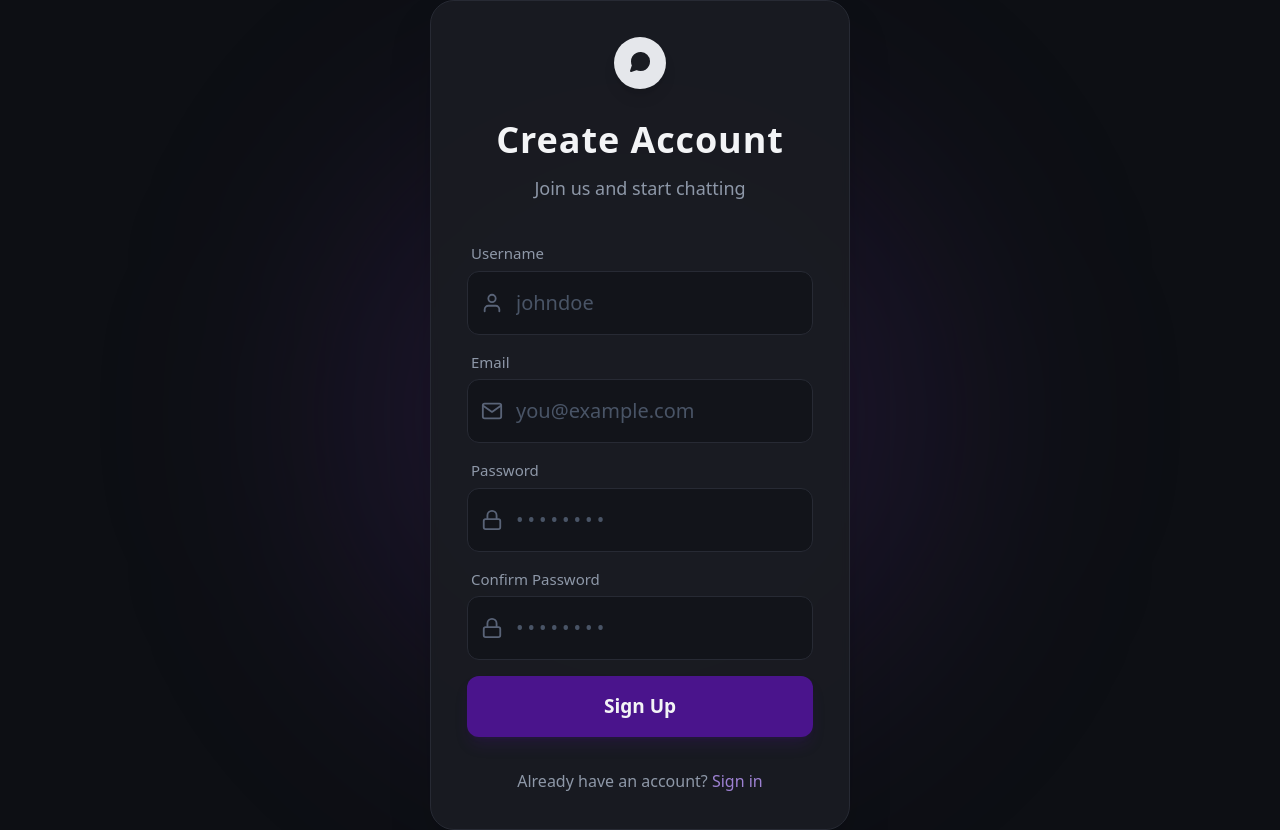
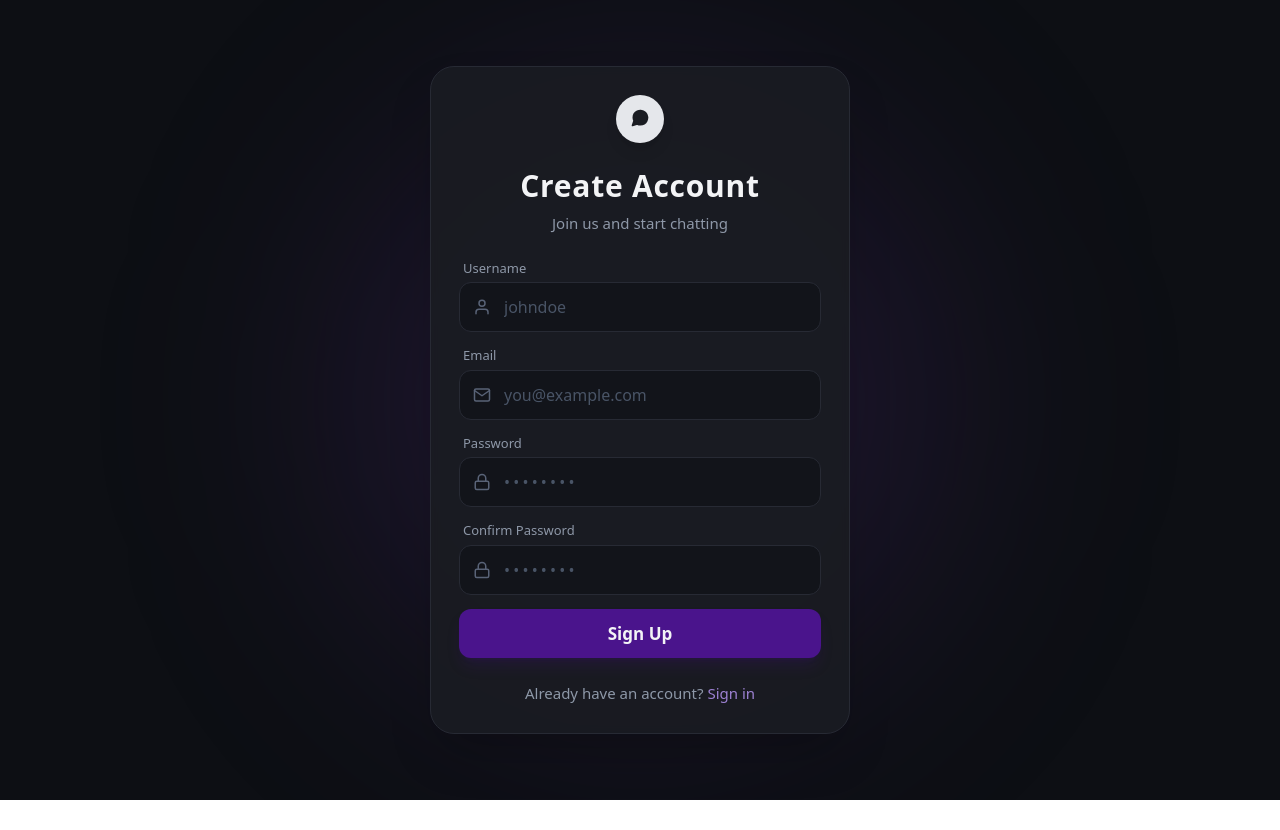
Before and after one commit to keshavagr273/Chat-App, a React (Vite) app in the folder frontend/: page /register in a window 1280 px wide. After the commit the page ends 800 px from the top, so only its background shows below. Built offline with nearby package versions, Linux system fonts and the light colour scheme; no server answers.

Commit message:
Update scale of registration page

```diff
--- a/frontend/src/pages/Register.jsx
+++ b/frontend/src/pages/Register.jsx
@@ -45,39 +45,39 @@ const Register = () => {
       <div className="absolute top-1/2 left-1/2 -translate-x-1/2 -translate-y-1/2 w-[600px] h-[600px] bg-[#663399]/20 rounded-full blur-[120px] pointer-events-none"></div>
 
       {/* Main Card */}
-      <div className="w-full max-w-[420px] bg-[#1a1c22]/95 backdrop-blur-sm border border-[#272a34] rounded-[24px] shadow-2xl p-9 relative z-10">
+      <div className="w-full max-w-[420px] bg-[#1a1c22]/95 backdrop-blur-sm border border-[#272a34] rounded-[24px] shadow-2xl p-7 relative z-10 my-4">
         {/* Logo */}
-        <div className="flex justify-center mb-6">
-          <div className="w-[52px] h-[52px] bg-[#e5e7eb] rounded-full flex items-center justify-center shadow-lg">
-            <FiMessageCircle className="text-[#1a1c22] text-2xl stroke-[2] translate-y-[-1px] fill-[#1a1c22]" />
+        <div className="flex justify-center mb-5">
+          <div className="w-[48px] h-[48px] bg-[#e5e7eb] rounded-full flex items-center justify-center shadow-lg">
+            <FiMessageCircle className="text-[#1a1c22] text-xl stroke-[2] translate-y-[-1px] fill-[#1a1c22]" />
           </div>
         </div>
 
         {/* Title */}
-        <h2 className="text-[36px] font-semibold text-gray-100 text-center mb-2 tracking-wide">
+        <h2 className="text-[30px] font-semibold text-gray-100 text-center mb-1 tracking-wide">
           Create Account
         </h2>
-        <p className="text-[#8e98a8] text-center mb-10 text-[18px]">
+        <p className="text-[#8e98a8] text-center mb-6 text-[15px]">
           Join us and start chatting
         </p>
 
         {/* Register Form */}
-        <form onSubmit={handleSubmit} className="space-y-4">
+        <form onSubmit={handleSubmit} className="space-y-3.5">
           {/* Username */}
           <div>
-            <label className="block text-[#8e98a8] mb-1.5 text-[15px] font-medium ml-1">
+            <label className="block text-[#8e98a8] mb-1 text-[13px] font-medium ml-1">
               Username
             </label>
             <div className="relative group">
               <div className="absolute inset-y-0 left-0 pl-3.5 flex items-center pointer-events-none">
-                <FiUser className="text-[#596377] text-[22px] group-focus-within:text-gray-300 transition-colors" />
+                <FiUser className="text-[#596377] text-[18px] group-focus-within:text-gray-300 transition-colors" />
               </div>
               <input
                 type="text"
                 name="username"
                 value={formData.username}
                 onChange={handleChange}
-                className="w-full pl-12 pr-4 py-4 bg-[#12141a] border border-[#272a34] rounded-xl text-gray-200 placeholder-[#495466] focus:outline-none focus:border-secondary focus:ring-1 focus:ring-secondary/50 transition-all text-[20px] placeholder:text-[20px] caret-white"
+                className="w-full pl-11 pr-4 py-3 bg-[#12141a] border border-[#272a34] rounded-xl text-gray-200 placeholder-[#495466] focus:outline-none focus:border-secondary focus:ring-1 focus:ring-secondary/50 transition-all text-[16px] placeholder:text-[16px] caret-white"
                 placeholder="johndoe"
                 required
                 minLength={3}
@@ -87,19 +87,19 @@ const Register = () => {
 
           {/* Email */}
           <div>
-            <label className="block text-[#8e98a8] mb-1.5 text-[15px] font-medium ml-1">
+            <label className="block text-[#8e98a8] mb-1 text-[13px] font-medium ml-1">
               Email
             </label>
             <div className="relative group">
               <div className="absolute inset-y-0 left-0 pl-3.5 flex items-center pointer-events-none">
-                <FiMail className="text-[#596377] text-[22px] group-focus-within:text-gray-300 transition-colors" />
+                <FiMail className="text-[#596377] text-[18px] group-focus-within:text-gray-300 transition-colors" />
               </div>
               <input
                 type="email"
                 name="email"
                 value={formData.email}
                 onChange={handleChange}
-                className="w-full pl-12 pr-4 py-4 bg-[#12141a] border border-[#272a34] rounded-xl text-gray-200 placeholder-[#495466] focus:outline-none focus:border-secondary focus:ring-1 focus:ring-secondary/50 transition-all text-[20px] placeholder:text-[20px] caret-white"
+                className="w-full pl-11 pr-4 py-3 bg-[#12141a] border border-[#272a34] rounded-xl text-gray-200 placeholder-[#495466] focus:outline-none focus:border-secondary focus:ring-1 focus:ring-secondary/50 transition-all text-[16px] placeholder:text-[16px] caret-white"
                 placeholder="you@example.com"
                 required
               />
@@ -108,19 +108,19 @@ const Register = () => {
 
           {/* Password */}
           <div>
-            <label className="block text-[#8e98a8] mb-1.5 text-[15px] font-medium ml-1">
+            <label className="block text-[#8e98a8] mb-1 text-[13px] font-medium ml-1">
               Password
             </label>
             <div className="relative group">
               <div className="absolute inset-y-0 left-0 pl-3.5 flex items-center pointer-events-none">
-                <FiLock className="text-[#596377] text-[22px] group-focus-within:text-gray-300 transition-colors" />
+                <FiLock className="text-[#596377] text-[18px] group-focus-within:text-gray-300 transition-colors" />
               </div>
               <input
                 type="password"
                 name="password"
                 value={formData.password}
                 onChange={handleChange}
-                className="w-full pl-12 pr-4 py-4 bg-[#12141a] border border-[#272a34] rounded-xl text-gray-200 placeholder-[#495466] focus:outline-none focus:border-secondary focus:ring-1 focus:ring-secondary/50 transition-all text-[20px] placeholder:text-[20px] caret-white tracking-[0.2em]"
+                className="w-full pl-11 pr-4 py-3 bg-[#12141a] border border-[#272a34] rounded-xl text-gray-200 placeholder-[#495466] focus:outline-none focus:border-secondary focus:ring-1 focus:ring-secondary/50 transition-all text-[16px] placeholder:text-[16px] caret-white tracking-[0.2em]"
                 placeholder="••••••••"
                 required
                 minLength={6}
@@ -130,19 +130,19 @@ const Register = () => {
 
           {/* Confirm Password */}
           <div>
-            <label className="block text-[#8e98a8] mb-1.5 text-[15px] font-medium ml-1">
+            <label className="block text-[#8e98a8] mb-1 text-[13px] font-medium ml-1">
               Confirm Password
             </label>
             <div className="relative group">
               <div className="absolute inset-y-0 left-0 pl-3.5 flex items-center pointer-events-none">
-                <FiLock className="text-[#596377] text-[22px] group-focus-within:text-gray-300 transition-colors" />
+                <FiLock className="text-[#596377] text-[18px] group-focus-within:text-gray-300 transition-colors" />
               </div>
               <input
                 type="password"
                 name="confirmPassword"
                 value={formData.confirmPassword}
                 onChange={handleChange}
-                className="w-full pl-12 pr-4 py-4 bg-[#12141a] border border-[#272a34] rounded-xl text-gray-200 placeholder-[#495466] focus:outline-none focus:border-secondary focus:ring-1 focus:ring-secondary/50 transition-all text-[20px] placeholder:text-[20px] caret-white tracking-[0.2em]"
+                className="w-full pl-11 pr-4 py-3 bg-[#12141a] border border-[#272a34] rounded-xl text-gray-200 placeholder-[#495466] focus:outline-none focus:border-secondary focus:ring-1 focus:ring-secondary/50 transition-all text-[16px] placeholder:text-[16px] caret-white tracking-[0.2em]"
                 placeholder="••••••••"
                 required
               />
@@ -153,14 +153,14 @@ const Register = () => {
           <button
             type="submit"
             disabled={loading}
-            className="w-full bg-[#4a148c] hover:bg-[#5a189a] text-gray-100 font-semibold py-4 rounded-xl transition-all duration-200 disabled:opacity-50 disabled:cursor-not-allowed mt-8 shadow-lg shadow-[#4a148c]/20 active:scale-[0.98] text-[19px]"
+            className="w-full bg-[#4a148c] hover:bg-[#5a189a] text-gray-100 font-semibold py-3 rounded-xl transition-all duration-200 disabled:opacity-50 disabled:cursor-not-allowed mt-6 shadow-lg shadow-[#4a148c]/20 active:scale-[0.98] text-[17px]"
           >
             {loading ? 'Creating account...' : 'Sign Up'}
           </button>
         </form>
 
         {/* Login Link */}
-        <p className="mt-8 text-center text-[#8e98a8] text-[16px]">
+        <p className="mt-6 text-center text-[#8e98a8] text-[15px]">
           Already have an account?{' '}
           <Link to="/login" className="text-[#9d81d2] hover:text-[#c4b5fd] transition-colors">
             Sign in
```
